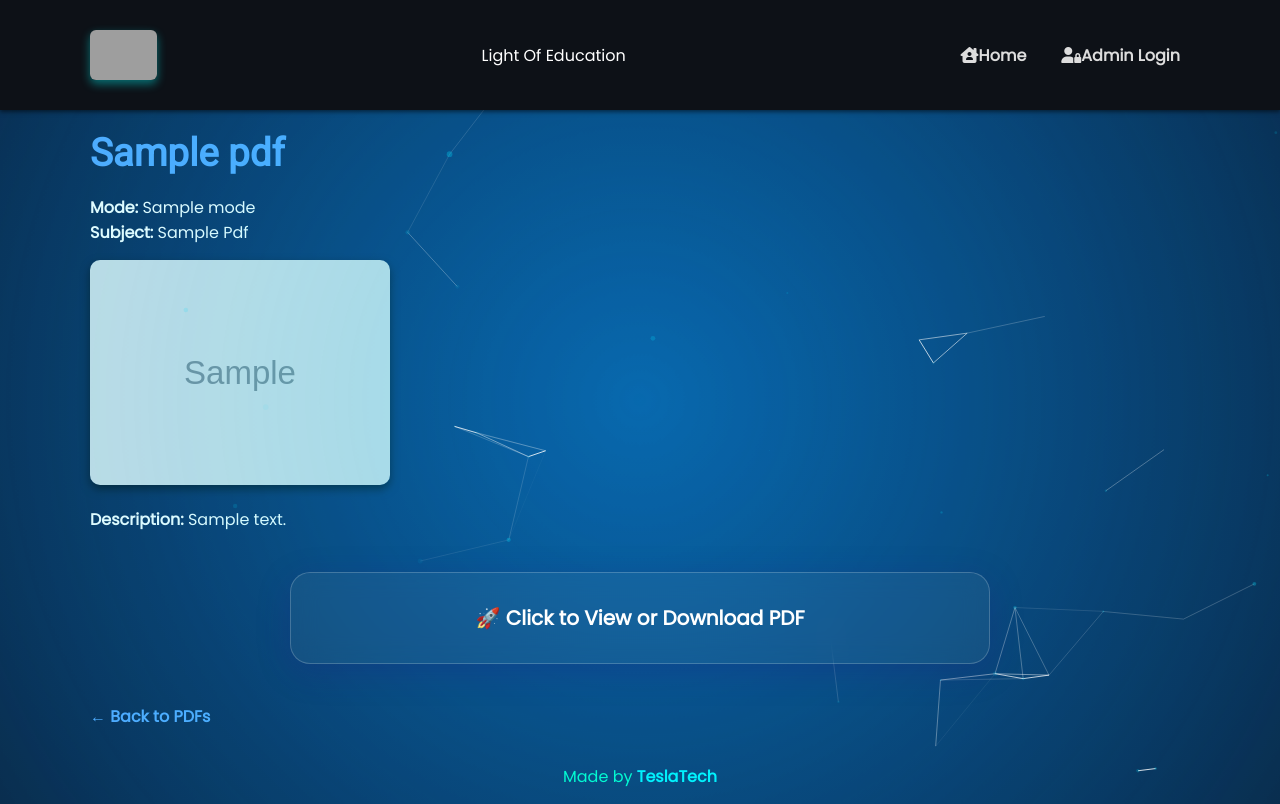
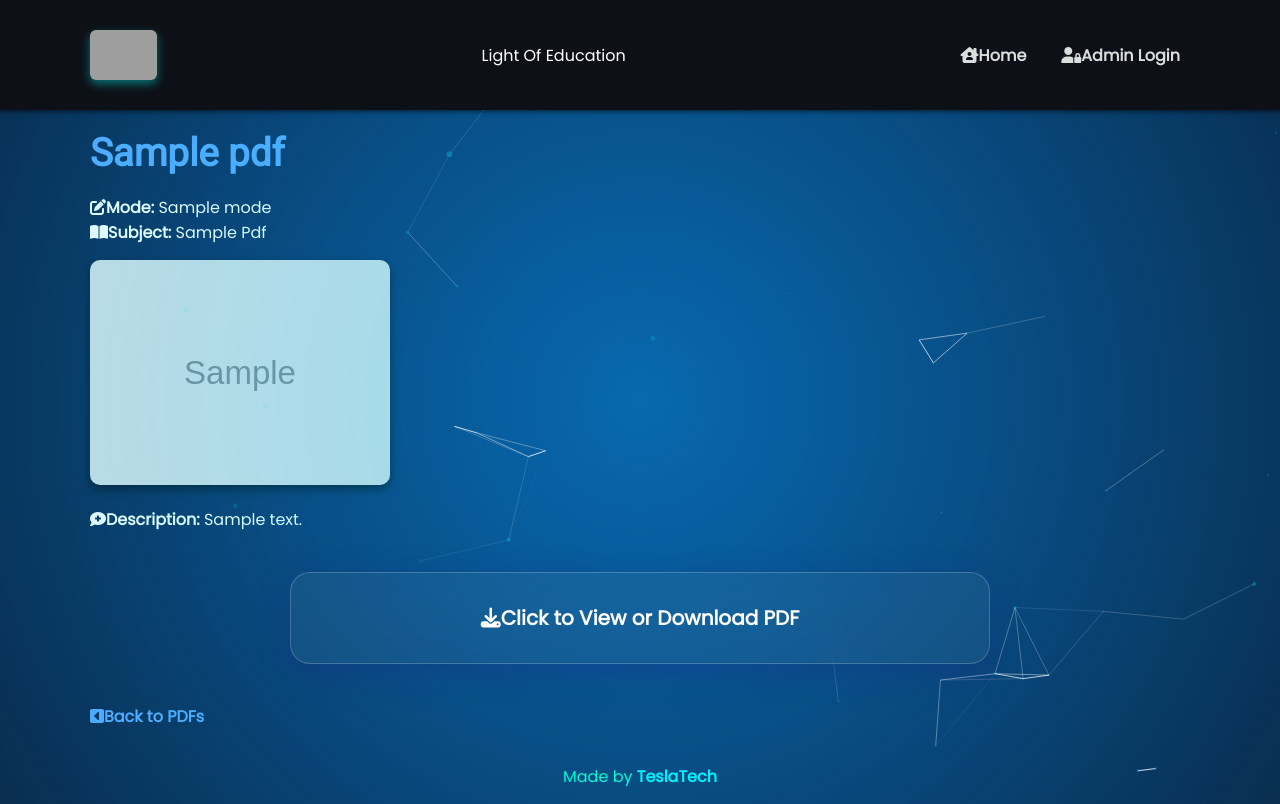
Before and after one commit to TeslaTech369/LOEPDFupload, a Flask app: template templates/pdf_view.html in a window 1280 px wide. Run offline with Flask 3, Linux system fonts and the light colour scheme; the template is opened without the code that fills it: most values are stand-ins (such as "Sample title", 1, 10 or a date in 2020); grey boxes marked "Sample" are stand-in pictures; some libraries are stand-ins or nearby versions; grey boxes are pictures that could not be loaded.

Commit message:
Update pdf_view.html

```diff
--- a/templates/pdf_view.html
+++ b/templates/pdf_view.html
@@ -2,13 +2,13 @@
 {% block title %}{{ pdf.title }} - PDF View{% endblock %}
 {% block content %}
   <h1>{{ pdf.title }}</h1>
-  <p><strong>Mode:</strong> {{ pdf.mode.capitalize() }}</p>
-  <p><strong>Subject:</strong> {{ pdf.subject|title }}</p>
+  <p><strong><i class="fa-solid fa-pen-to-square"></i>Mode:</strong> {{ pdf.mode.capitalize() }}</p>
+  <p><strong><i class="fa-solid fa-book-open"></i>Subject:</strong> {{ pdf.subject|title }}</p>
   {% if pdf.photo %}
     <img src="{{ pdf.photo }}" alt="{{ pdf.title }}" class="pdf-photo" />
   {% endif %}
   {% if pdf.description %}
-    <p><strong>Description:</strong> {{ pdf.description }}</p>
+    <p><strong><i class="fa-solid fa-comment-medical"></i>Description:</strong> {{ pdf.description }}</p>
   {% endif %}
   <div style="width: 100%; max-width: 700px; margin: 40px auto;">
   <a href="{{ pdf.link }}" target="_blank" download
@@ -30,10 +30,10 @@
      "
      onmouseover="this.style.background='rgba(255,255,255,0.15)'; this.style.transform='scale(1.02)'"
      onmouseout="this.style.background='rgba(255,255,255,0.05)'; this.style.transform='scale(1)'">
-    🚀 Click to View or Download PDF
+    <i class="fa-solid fa-download"></i>Click to View or Download PDF
   </a>
   </div>
 
 
-  <p><a href="{{ url_for('subject_page', mode=pdf.mode, subject=pdf.subject) }}">← Back to PDFs</a></p>
+  <p><a href="{{ url_for('subject_page', mode=pdf.mode, subject=pdf.subject) }}"><i class="fa-solid fa-square-caret-left"></i>Back to PDFs</a></p>
 {% endblock %}
```
